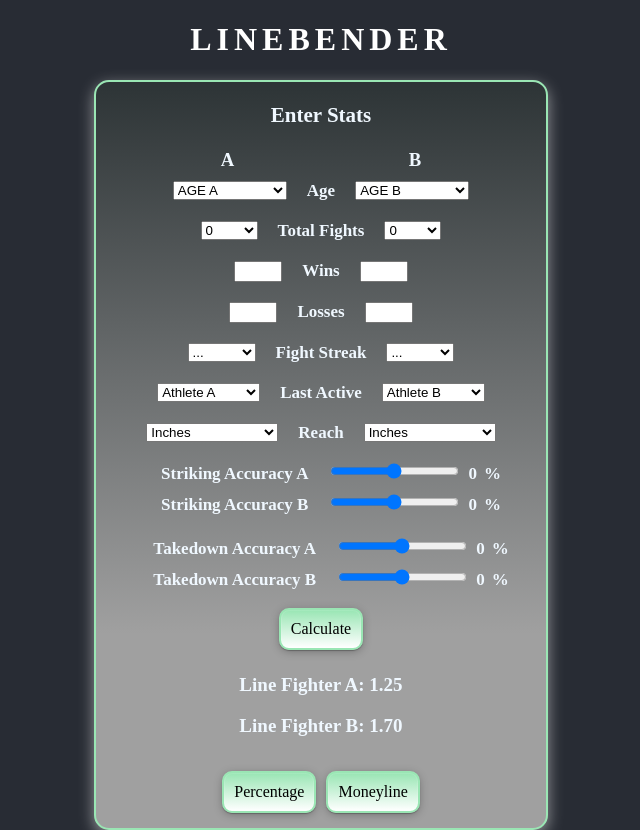
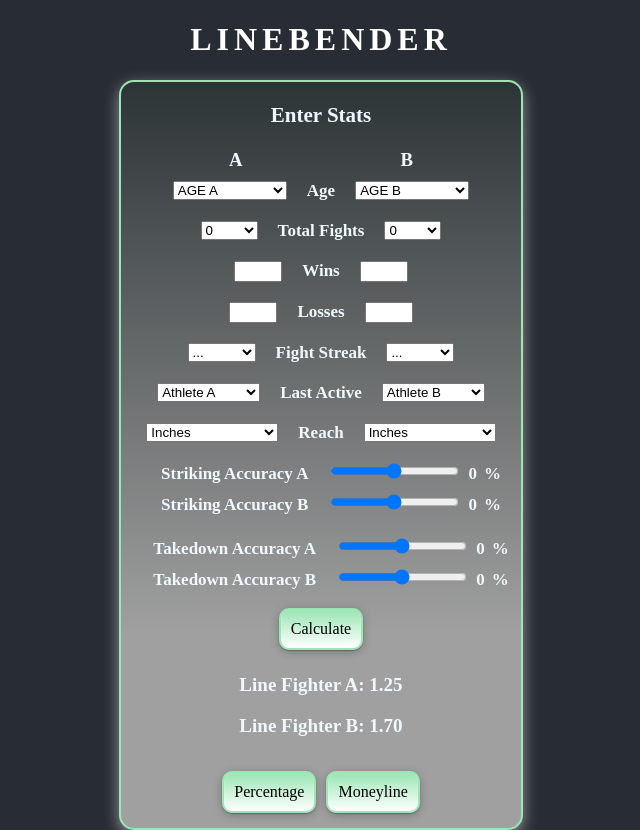
Before and after one commit to GerPut/linebender, a React (Create React App) app: page / in a window 1280 px wide. Shown: the whole page, without its empty margins (319-959 px from the left). Built offline with nearby package versions, Linux system fonts and the light colour scheme; a web font is replaced by a local one.

Commit message:
Width change of container.

```diff
--- a/src/components/container.css
+++ b/src/components/container.css
@@ -12,7 +12,7 @@
 .frame {
     background-color: #2d3436;
     background-image: linear-gradient(180deg, #2d3436 0%, #a0a0a0 74%);
-    min-width: 450px;
+    min-width: 400px;
     border: 2px solid #9AE6B4;
     border-radius: 15px;
     box-shadow: rgba(255, 255, 255, 0.5) 0px 5px 15px;
```
